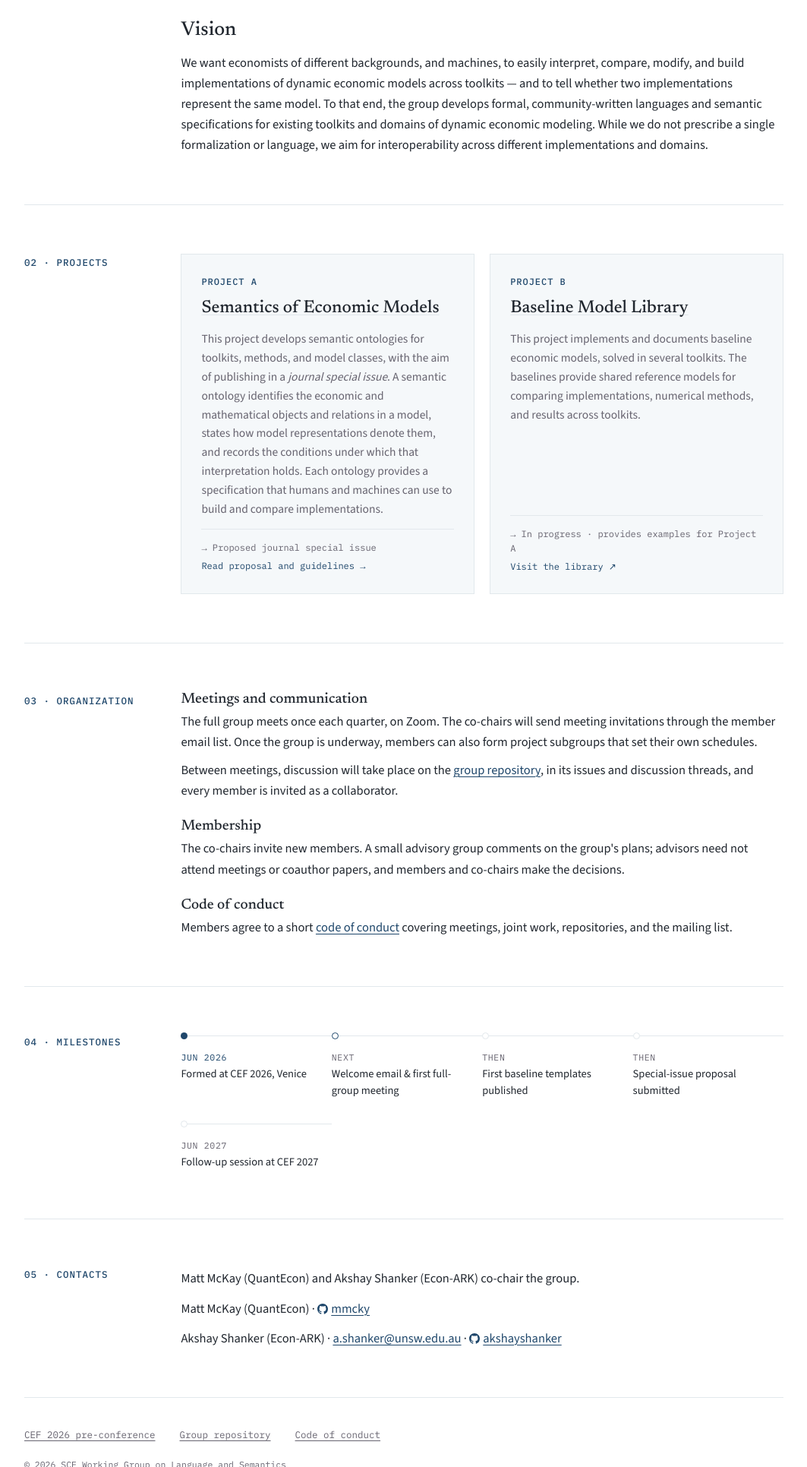
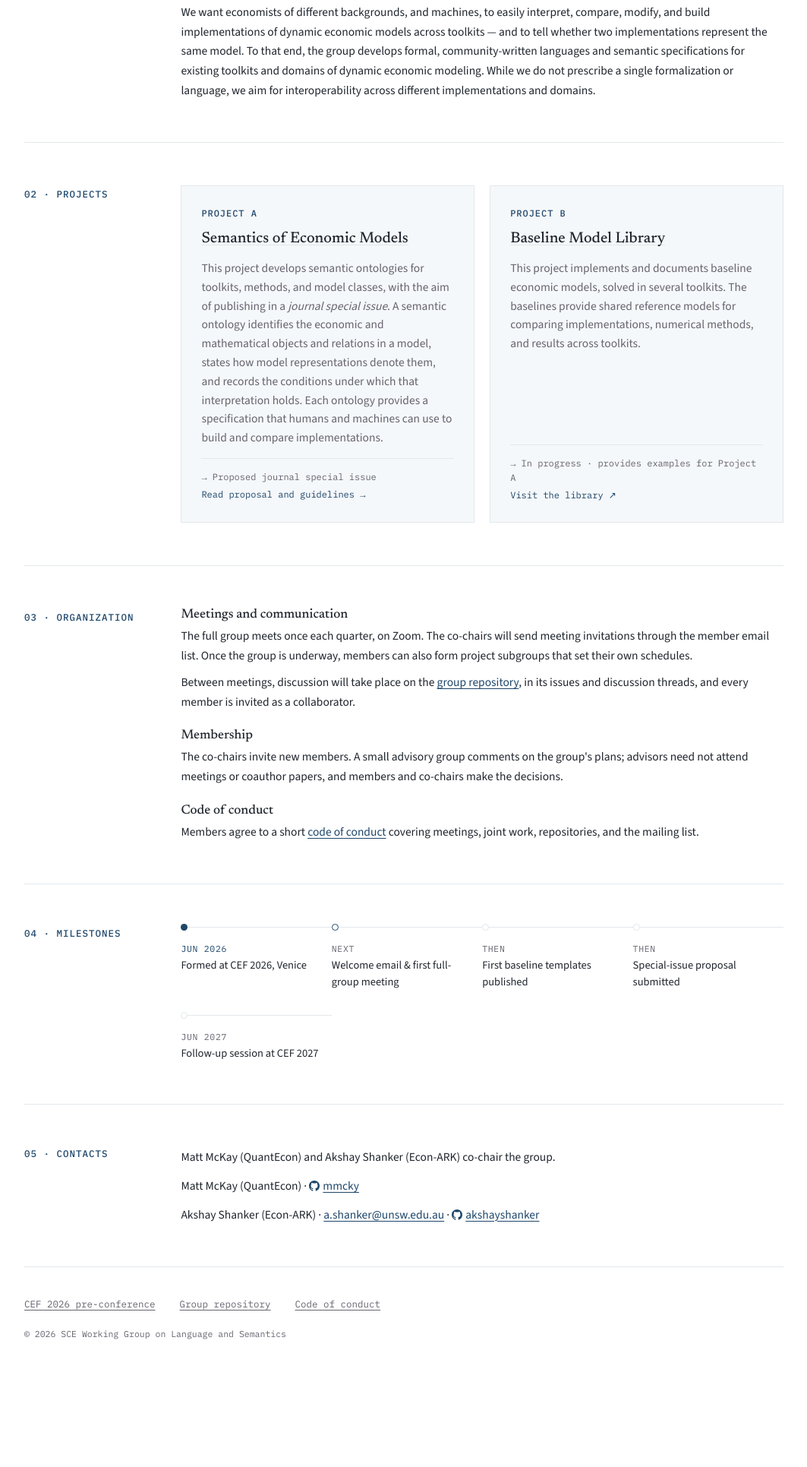
Before and after one commit to econ-ark/sce-wg-1, a plain HTML site: page docs/index.html in a window 1280 px wide. Shown: the part 869-2800 px from the top of the page at 76% size, without its empty margins (108-1171 px from the left). After the commit the page ends 2688 px from the top, so only its background shows below. Drawn offline with nearby package versions, Linux system fonts and the light colour scheme.

Commit message:
Step the type scale down toward the library's: smaller section heads and body, tighter sections
Co-Authored-By: Claude Fable 5 <noreply@anthropic.com>

```diff
--- a/docs/index.html
+++ b/docs/index.html
@@ -41,37 +41,37 @@
       </div>
     </nav>
 
-    <header style="padding:88px 0 72px;">
+    <header style="padding:72px 0 56px;">
       <p style="margin:0 0 20px; font-family:'IBM Plex Mono',monospace; font-size:13px; font-weight:500; letter-spacing:0.08em; text-transform:uppercase; color:var(--accent);">Society for Computational Economics · Working Group 1</p>
       <h1 style="margin:0; font-family:'Newsreader',serif; font-weight:500; font-size:clamp(38px, 5.5vw, 58px); line-height:1.08; letter-spacing:-0.01em; max-width:17ch; text-wrap:pretty;">Language and semantics</h1>
       <p style="margin:28px 0 0; font-size:19px; line-height:1.55; color:var(--muted); max-width:72ch; text-wrap:pretty;">Working Group 1 develops formal specifications of dynamic economic models and their solution and estimation methods.</p>
       <p style="margin:36px 0 0; font-family:'IBM Plex Mono',monospace; font-size:12.5px; line-height:1.7; color:var(--muted);">Formed at CEF 2026 in Venice · Partners: <a href="https://econ-ark.org">Econ-ARK</a> and <a href="https://quantecon.org">QuantEcon</a></p>
     </header>
 
-    <section id="problem" style="display:flex; flex-wrap:wrap; gap:20px 56px; padding:64px 0; border-top:1px solid var(--line);">
+    <section id="problem" style="display:flex; flex-wrap:wrap; gap:20px 56px; padding:56px 0; border-top:1px solid var(--line);">
       <div style="flex:1 1 150px; max-width:190px;">
         <span style="font-family:'IBM Plex Mono',monospace; font-size:12.5px; font-weight:500; letter-spacing:0.08em; text-transform:uppercase; color:var(--accent);">01 · Why</span>
       </div>
       <div style="flex:999 1 400px; min-width:0; display:grid; gap:28px;">
         <div>
-          <h2 style="margin:0 0 12px; font-family:'Newsreader',serif; font-weight:500; font-size:26px; line-height:1.2;">The challenge: Verification and interoperability</h2>
-          <p style="margin:0; font-size:16.5px; line-height:1.65; text-wrap:pretty;">Computational economics lacks a widely adopted specification for expressing dynamic models consistently across implementations, including their economic objects, conventions, and solution or estimation methods. Moving a model between implementations often requires manual reconstruction, so it is difficult to establish whether two implementations encode the same model and target the same solution. The rapid adoption of large language models compounds the problem: AI output is probabilistic by construction, and code an AI writes or translates can compute a model different from the one intended. Without an independent specification of model meaning — a semantics — the difference cannot be detected. Verification and interoperability alike require rigorous specifications of dynamic models and of their solution and estimation methods, separate from any implementation.</p>
+          <h2 style="margin:0 0 12px; font-family:'Newsreader',serif; font-weight:500; font-size:21px; line-height:1.2;">The challenge: Verification and interoperability</h2>
+          <p style="margin:0; font-size:15.5px; line-height:1.65; text-wrap:pretty;">Computational economics lacks a widely adopted specification for expressing dynamic models consistently across implementations, including their economic objects, conventions, and solution or estimation methods. Moving a model between implementations often requires manual reconstruction, so it is difficult to establish whether two implementations encode the same model and target the same solution. The rapid adoption of large language models compounds the problem: AI output is probabilistic by construction, and code an AI writes or translates can compute a model different from the one intended. Without an independent specification of model meaning — a semantics — the difference cannot be detected. Verification and interoperability alike require rigorous specifications of dynamic models and of their solution and estimation methods, separate from any implementation.</p>
         </div>
         <div>
-          <h2 style="margin:0 0 12px; font-family:'Newsreader',serif; font-weight:500; font-size:26px; line-height:1.2;">Vision</h2>
-          <p style="margin:0; font-size:16.5px; line-height:1.65; text-wrap:pretty;">We want economists of different backgrounds, and machines, to easily interpret, compare, modify, and build implementations of dynamic economic models across toolkits — and to tell whether two implementations represent the same model. To that end, the group develops formal, community-written languages and semantic specifications for existing toolkits and domains of dynamic economic modeling. While we do not prescribe a single formalization or language, we aim for interoperability across different implementations and domains.</p>
+          <h2 style="margin:0 0 12px; font-family:'Newsreader',serif; font-weight:500; font-size:21px; line-height:1.2;">Vision</h2>
+          <p style="margin:0; font-size:15.5px; line-height:1.65; text-wrap:pretty;">We want economists of different backgrounds, and machines, to easily interpret, compare, modify, and build implementations of dynamic economic models across toolkits — and to tell whether two implementations represent the same model. To that end, the group develops formal, community-written languages and semantic specifications for existing toolkits and domains of dynamic economic modeling. While we do not prescribe a single formalization or language, we aim for interoperability across different implementations and domains.</p>
         </div>
       </div>
     </section>
 
-    <section id="projects" style="display:flex; flex-wrap:wrap; gap:20px 56px; padding:64px 0; border-top:1px solid var(--line);">
+    <section id="projects" style="display:flex; flex-wrap:wrap; gap:20px 56px; padding:56px 0; border-top:1px solid var(--line);">
       <div style="flex:1 1 150px; max-width:190px;">
         <span style="font-family:'IBM Plex Mono',monospace; font-size:12.5px; font-weight:500; letter-spacing:0.08em; text-transform:uppercase; color:var(--accent);">02 · Projects</span>
       </div>
       <div style="flex:999 1 400px; min-width:0; display:grid; grid-template-columns:repeat(auto-fit, minmax(270px, 1fr)); gap:20px;">
         <article style="display:flex; flex-direction:column; gap:14px; border:1px solid var(--line); background:var(--surface); padding:28px 26px;">
           <span style="font-family:'IBM Plex Mono',monospace; font-size:12px; font-weight:500; letter-spacing:0.08em; text-transform:uppercase; color:var(--accent);">Project A</span>
-          <h3 style="margin:0; font-family:'Newsreader',serif; font-weight:500; font-size:23px; line-height:1.25; text-wrap:pretty;"><a href="project-a.html" class="card-link">Semantics of Economic Models</a></h3>
+          <h3 style="margin:0; font-family:'Newsreader',serif; font-weight:500; font-size:20px; line-height:1.25; text-wrap:pretty;"><a href="project-a.html" class="card-link">Semantics of Economic Models</a></h3>
           <p style="margin:0; font-size:15.5px; line-height:1.6; color:var(--muted); text-wrap:pretty; flex:1;">This project develops semantic ontologies for toolkits, methods, and model classes, with the aim of publishing in a <em>journal special issue</em>. A semantic ontology identifies the economic and mathematical objects and relations in a model, states how model representations denote them, and records the conditions under which that interpretation holds. Each ontology provides a specification that humans and machines can use to build and compare implementations.</p>
           <div style="display:flex; flex-wrap:wrap; gap:6px 16px; justify-content:space-between; align-items:baseline; padding-top:14px; border-top:1px solid var(--line);">
             <p style="margin:0; font-family:'IBM Plex Mono',monospace; font-size:12px; line-height:1.6; color:var(--muted);">→ Proposed journal special issue</p>
@@ -80,7 +80,7 @@
         </article>
         <article style="display:flex; flex-direction:column; gap:14px; border:1px solid var(--line); background:var(--surface); padding:28px 26px;">
           <span style="font-family:'IBM Plex Mono',monospace; font-size:12px; font-weight:500; letter-spacing:0.08em; text-transform:uppercase; color:var(--accent);">Project B</span>
-          <h3 style="margin:0; font-family:'Newsreader',serif; font-weight:500; font-size:23px; line-height:1.25; text-wrap:pretty;"><a href="https://quantecon.github.io/community-library/" class="card-link">Baseline Model&nbsp;Library</a></h3>
+          <h3 style="margin:0; font-family:'Newsreader',serif; font-weight:500; font-size:20px; line-height:1.25; text-wrap:pretty;"><a href="https://quantecon.github.io/community-library/" class="card-link">Baseline Model&nbsp;Library</a></h3>
           <p style="margin:0; font-size:15.5px; line-height:1.6; color:var(--muted); text-wrap:pretty; flex:1;">This project implements and documents baseline economic models, solved in several toolkits. The baselines provide shared reference models for comparing implementations, numerical methods, and results across toolkits.</p>
           <div style="display:flex; flex-wrap:wrap; gap:6px 16px; justify-content:space-between; align-items:baseline; padding-top:14px; border-top:1px solid var(--line);">
             <p style="margin:0; font-family:'IBM Plex Mono',monospace; font-size:12px; line-height:1.6; color:var(--muted);">→ In progress · provides examples for Project A</p>
@@ -90,23 +90,23 @@
       </div>
     </section>
 
-    <section id="how" style="display:flex; flex-wrap:wrap; gap:20px 56px; padding:64px 0; border-top:1px solid var(--line);">
+    <section id="how" style="display:flex; flex-wrap:wrap; gap:20px 56px; padding:56px 0; border-top:1px solid var(--line);">
       <div style="flex:1 1 150px; max-width:190px;">
         <span style="font-family:'IBM Plex Mono',monospace; font-size:12.5px; font-weight:500; letter-spacing:0.08em; text-transform:uppercase; color:var(--accent);">03 · Organization</span>
       </div>
       <div style="flex:999 1 400px; min-width:0; display:grid; gap:24px;">
         <div>
-          <h3 style="margin:0 0 6px; font-family:'Newsreader',serif; font-weight:500; font-size:19px;">Meetings and communication</h3>
-          <p style="margin:0; font-size:16.5px; line-height:1.65; text-wrap:pretty;">The full group meets once each quarter, on Zoom. The co-chairs will send meeting invitations through the member email list. Once the group is underway, members can also form project subgroups that set their own schedules.</p>
-          <p style="margin:10px 0 0; font-size:16.5px; line-height:1.65; text-wrap:pretty;">Between meetings, discussion will take place on the <a href="https://github.com/econ-ark/sce-wg-1">group repository</a>, in its issues and discussion threads, and every member is invited as a collaborator.</p>
+          <h3 style="margin:0 0 6px; font-family:'Newsreader',serif; font-weight:500; font-size:17px;">Meetings and communication</h3>
+          <p style="margin:0; font-size:15.5px; line-height:1.65; text-wrap:pretty;">The full group meets once each quarter, on Zoom. The co-chairs will send meeting invitations through the member email list. Once the group is underway, members can also form project subgroups that set their own schedules.</p>
+          <p style="margin:10px 0 0; font-size:15.5px; line-height:1.65; text-wrap:pretty;">Between meetings, discussion will take place on the <a href="https://github.com/econ-ark/sce-wg-1">group repository</a>, in its issues and discussion threads, and every member is invited as a collaborator.</p>
         </div>
         <div>
-          <h3 style="margin:0 0 6px; font-family:'Newsreader',serif; font-weight:500; font-size:19px;">Membership</h3>
-          <p style="margin:0; font-size:16.5px; line-height:1.65; text-wrap:pretty;">The co-chairs invite new members. A small advisory group comments on the group's plans; advisors need not attend meetings or coauthor papers, and members and co-chairs make the decisions.</p>
+          <h3 style="margin:0 0 6px; font-family:'Newsreader',serif; font-weight:500; font-size:17px;">Membership</h3>
+          <p style="margin:0; font-size:15.5px; line-height:1.65; text-wrap:pretty;">The co-chairs invite new members. A small advisory group comments on the group's plans; advisors need not attend meetings or coauthor papers, and members and co-chairs make the decisions.</p>
         </div>
         <div>
-          <h3 style="margin:0 0 6px; font-family:'Newsreader',serif; font-weight:500; font-size:19px;">Code of conduct</h3>
-          <p style="margin:0; font-size:16.5px; line-height:1.65; text-wrap:pretty;">Members agree to a short <a href="code-of-conduct.html">code of conduct</a> covering meetings, joint work, repositories, and the mailing list.</p>
+          <h3 style="margin:0 0 6px; font-family:'Newsreader',serif; font-weight:500; font-size:17px;">Code of conduct</h3>
+          <p style="margin:0; font-size:15.5px; line-height:1.65; text-wrap:pretty;">Members agree to a short <a href="code-of-conduct.html">code of conduct</a> covering meetings, joint work, repositories, and the mailing list.</p>
         </div>
       </div>
     </section>
@@ -117,7 +117,7 @@
          Contacts to "06 · Contacts". The advisory group is listed alongside Members as a
          separate list under the same section. -->
 
-    <section id="milestones" style="display:flex; flex-wrap:wrap; gap:20px 56px; padding:64px 0; border-top:1px solid var(--line);">
+    <section id="milestones" style="display:flex; flex-wrap:wrap; gap:20px 56px; padding:56px 0; border-top:1px solid var(--line);">
       <div style="flex:1 1 150px; max-width:190px;">
         <h2 style="margin:0; font-family:'IBM Plex Mono',monospace; font-size:12.5px; font-weight:500; letter-spacing:0.08em; text-transform:uppercase; color:var(--accent);">04 · Milestones</h2>
       </div>
@@ -150,15 +150,15 @@
       </div>
     </section>
 
-    <section id="contacts" style="display:flex; flex-wrap:wrap; gap:20px 56px; padding:64px 0; border-top:1px solid var(--line);">
+    <section id="contacts" style="display:flex; flex-wrap:wrap; gap:20px 56px; padding:56px 0; border-top:1px solid var(--line);">
       <div style="flex:1 1 150px; max-width:190px;">
         <h2 style="margin:0; font-family:'IBM Plex Mono',monospace; font-size:12.5px; font-weight:500; letter-spacing:0.08em; text-transform:uppercase; color:var(--accent);">05 · Contacts</h2>
       </div>
       <div style="flex:999 1 400px; min-width:0; display:grid; gap:12px;">
-        <p style="margin:0; font-size:16.5px; line-height:1.65;">Matt McKay (QuantEcon) and Akshay Shanker (Econ-ARK) co-chair the group.</p>
+        <p style="margin:0; font-size:15.5px; line-height:1.65;">Matt McKay (QuantEcon) and Akshay Shanker (Econ-ARK) co-chair the group.</p>
         <!-- TODO: replace the GitHub link with Matt's email address once confirmed. -->
-        <p style="margin:0; font-size:16.5px; line-height:1.65;">Matt McKay (QuantEcon) · <a href="https://github.com/mmcky"><svg viewBox="0 0 16 16" width="14" height="14" fill="currentColor" aria-hidden="true" style="vertical-align:-2px; margin-right:4px;"><path d="M8 0C3.58 0 0 3.58 0 8c0 3.54 2.29 6.53 5.47 7.59.4.07.55-.17.55-.38 0-.19-.01-.82-.01-1.49-2.01.37-2.53-.49-2.69-.94-.09-.23-.48-.94-.82-1.13-.28-.15-.68-.52-.01-.53.63-.01 1.08.58 1.23.82.72 1.21 1.87.87 2.33.66.07-.52.28-.87.51-1.07-1.78-.2-3.64-.89-3.64-3.95 0-.87.31-1.59.82-2.15-.08-.2-.36-1.02.08-2.12 0 0 .67-.21 2.2.82.64-.18 1.32-.27 2-.27.68 0 1.36.09 2 .27 1.53-1.04 2.2-.82 2.2-.82.44 1.1.16 1.92.08 2.12.51.56.82 1.27.82 2.15 0 3.07-1.87 3.75-3.65 3.95.29.25.54.73.54 1.48 0 1.07-.01 1.93-.01 2.2 0 .21.15.46.55.38A8.012 8.012 0 0 0 16 8c0-4.42-3.58-8-8-8z"/></svg>mmcky</a></p>
-        <p style="margin:0; font-size:16.5px; line-height:1.65;">Akshay Shanker (Econ-ARK) · <a href="mailto:a.shanker@unsw.edu.au">a.shanker@unsw.edu.au</a> · <a href="https://github.com/akshayshanker"><svg viewBox="0 0 16 16" width="14" height="14" fill="currentColor" aria-hidden="true" style="vertical-align:-2px; margin-right:4px;"><path d="M8 0C3.58 0 0 3.58 0 8c0 3.54 2.29 6.53 5.47 7.59.4.07.55-.17.55-.38 0-.19-.01-.82-.01-1.49-2.01.37-2.53-.49-2.69-.94-.09-.23-.48-.94-.82-1.13-.28-.15-.68-.52-.01-.53.63-.01 1.08.58 1.23.82.72 1.21 1.87.87 2.33.66.07-.52.28-.87.51-1.07-1.78-.2-3.64-.89-3.64-3.95 0-.87.31-1.59.82-2.15-.08-.2-.36-1.02.08-2.12 0 0 .67-.21 2.2.82.64-.18 1.32-.27 2-.27.68 0 1.36.09 2 .27 1.53-1.04 2.2-.82 2.2-.82.44 1.1.16 1.92.08 2.12.51.56.82 1.27.82 2.15 0 3.07-1.87 3.75-3.65 3.95.29.25.54.73.54 1.48 0 1.07-.01 1.93-.01 2.2 0 .21.15.46.55.38A8.012 8.012 0 0 0 16 8c0-4.42-3.58-8-8-8z"/></svg>akshayshanker</a></p>
+        <p style="margin:0; font-size:15.5px; line-height:1.65;">Matt McKay (QuantEcon) · <a href="https://github.com/mmcky"><svg viewBox="0 0 16 16" width="14" height="14" fill="currentColor" aria-hidden="true" style="vertical-align:-2px; margin-right:4px;"><path d="M8 0C3.58 0 0 3.58 0 8c0 3.54 2.29 6.53 5.47 7.59.4.07.55-.17.55-.38 0-.19-.01-.82-.01-1.49-2.01.37-2.53-.49-2.69-.94-.09-.23-.48-.94-.82-1.13-.28-.15-.68-.52-.01-.53.63-.01 1.08.58 1.23.82.72 1.21 1.87.87 2.33.66.07-.52.28-.87.51-1.07-1.78-.2-3.64-.89-3.64-3.95 0-.87.31-1.59.82-2.15-.08-.2-.36-1.02.08-2.12 0 0 .67-.21 2.2.82.64-.18 1.32-.27 2-.27.68 0 1.36.09 2 .27 1.53-1.04 2.2-.82 2.2-.82.44 1.1.16 1.92.08 2.12.51.56.82 1.27.82 2.15 0 3.07-1.87 3.75-3.65 3.95.29.25.54.73.54 1.48 0 1.07-.01 1.93-.01 2.2 0 .21.15.46.55.38A8.012 8.012 0 0 0 16 8c0-4.42-3.58-8-8-8z"/></svg>mmcky</a></p>
+        <p style="margin:0; font-size:15.5px; line-height:1.65;">Akshay Shanker (Econ-ARK) · <a href="mailto:a.shanker@unsw.edu.au">a.shanker@unsw.edu.au</a> · <a href="https://github.com/akshayshanker"><svg viewBox="0 0 16 16" width="14" height="14" fill="currentColor" aria-hidden="true" style="vertical-align:-2px; margin-right:4px;"><path d="M8 0C3.58 0 0 3.58 0 8c0 3.54 2.29 6.53 5.47 7.59.4.07.55-.17.55-.38 0-.19-.01-.82-.01-1.49-2.01.37-2.53-.49-2.69-.94-.09-.23-.48-.94-.82-1.13-.28-.15-.68-.52-.01-.53.63-.01 1.08.58 1.23.82.72 1.21 1.87.87 2.33.66.07-.52.28-.87.51-1.07-1.78-.2-3.64-.89-3.64-3.95 0-.87.31-1.59.82-2.15-.08-.2-.36-1.02.08-2.12 0 0 .67-.21 2.2.82.64-.18 1.32-.27 2-.27.68 0 1.36.09 2 .27 1.53-1.04 2.2-.82 2.2-.82.44 1.1.16 1.92.08 2.12.51.56.82 1.27.82 2.15 0 3.07-1.87 3.75-3.65 3.95.29.25.54.73.54 1.48 0 1.07-.01 1.93-.01 2.2 0 .21.15.46.55.38A8.012 8.012 0 0 0 16 8c0-4.42-3.58-8-8-8z"/></svg>akshayshanker</a></p>
       </div>
     </section>
 
```
Also changed, not shown: docs/code-of-conduct.html (+8 -8 lines).
